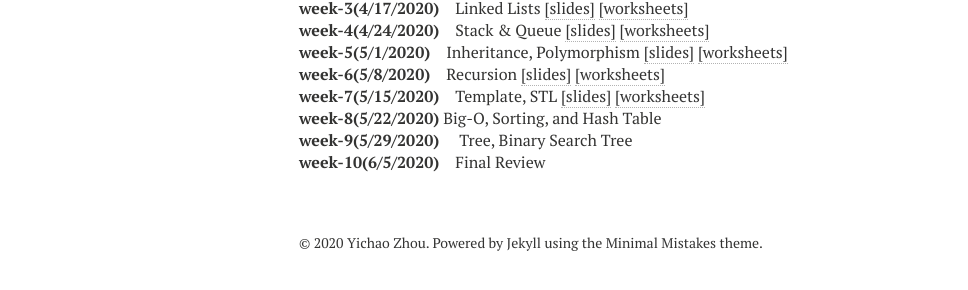
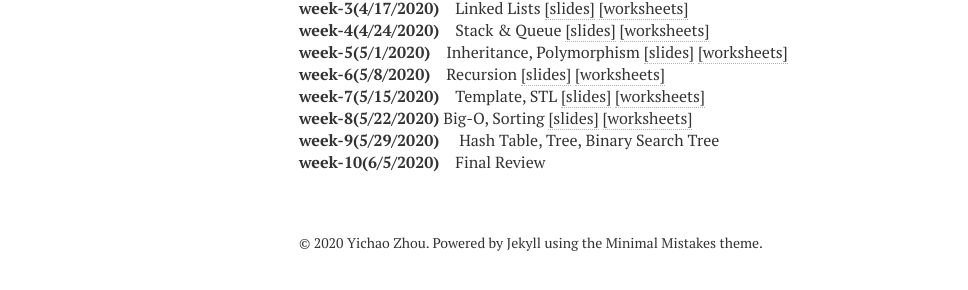
Before and after one commit to yz-joey/yz-joey.github.io, a Jekyll site: the page built from teaching.md, in a window 1280 px wide. Shown: the part 370-660 px from the top of the page, without its empty margins (21-989 px from the left). Built offline with Jekyll 4.4.1, drawn with Linux system fonts in a browser that asks for light colours; nearby versions of some CDN libraries.

Commit message:
teaching

```diff
--- a/teaching.md
+++ b/teaching.md
@@ -36,10 +36,10 @@ comments: false
 **week-7(5/15/2020)** Template, STL <a href="{{ site.url }}/files/s-w7.pdf" target="_blank">[slides]</a> <a href="{{ site.url }}/files/s-w7-ws.pdf" target="_blank">[worksheets]</a>
 <br>
 
-**week-8(5/22/2020)**  Big-O, Sorting, and Hash Table
+**week-8(5/22/2020)** Big-O, Sorting <a href="{{ site.url }}/files/s-w8.pdf" target="_blank">[slides]</a> <a href="{{ site.url }}/files/s-w8-ws.pdf" target="_blank">[worksheets]</a>
 <br>
 
-**week-9(5/29/2020)**  Tree, Binary Search Tree
+**week-9(5/29/2020)**  Hash Table, Tree, Binary Search Tree
 <br>
 
 **week-10(6/5/2020)** Final Review
```
